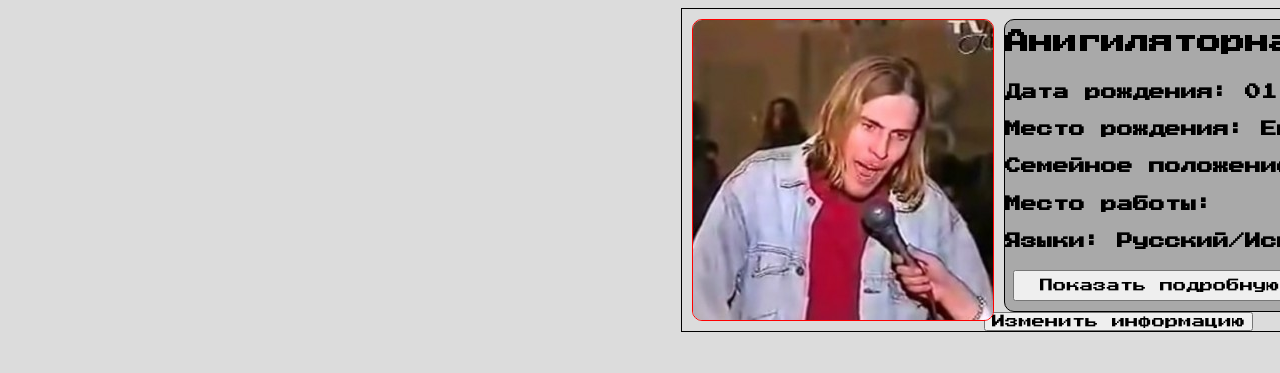
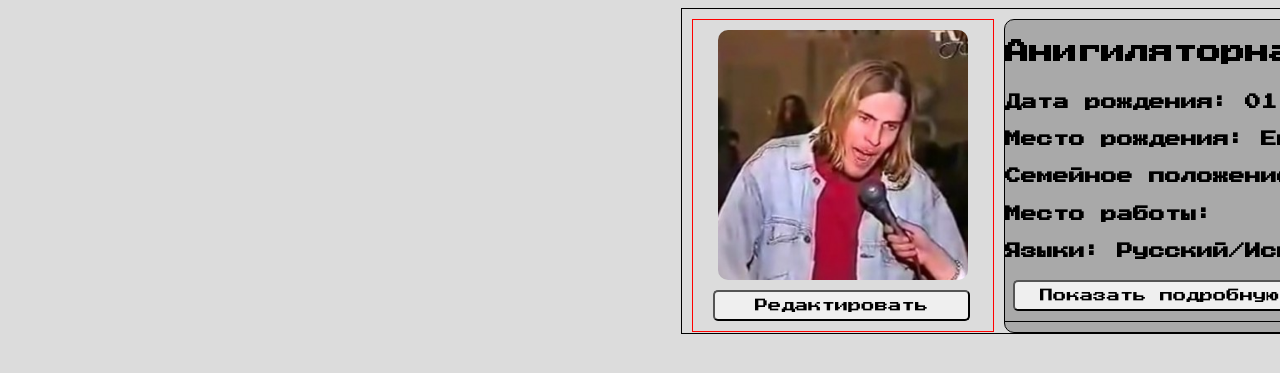
Before and after one commit to wildcat121/educationsite, a plain HTML site: page index.html in a window 1280 px wide. Shown: the part 93-466 px from the top of the page. Drawn offline with Linux system fonts and the light colour scheme.

Commit message:
upd 30.11

```diff
--- a/index.html
+++ b/index.html
@@ -26,8 +26,9 @@
     </header>
     <div class="main">
         <div class="main_info">
-            <div class="foto">
+            <div class="main1">
                 <img src="images/foto1.jpg" alt="">
+                <input type="button" value="Редактировать">
             </div>
             <div class="name">
                 <h2>Анигиляторная Пушка</h2>
@@ -39,9 +40,7 @@
                 <div class="butt">
                     <input type="button" value="Показать подробную информацию">
                 </div>
-            </div>
-            <div class="butt2">
-                <input type="button" value="Изменить информацию">
+                <div class="line"></div>
             </div>
         </div>
     </div>
--- a/style.css
+++ b/style.css
@@ -64,11 +64,12 @@ header {
     left: 20px;
     border: 1px solid black ;
     margin-top: 10px;
+    height: auto;
 }
 .name h2 {
     position: relative;
     display: inline-block;
-    margin-top: 10px;
+    margin-top: 20px;
 }
 .name h4 {
     margin-top: 10px;
@@ -78,16 +79,35 @@ header {
     left: 8px;
     padding: 7px 25px;
     margin-bottom: 10px;
+    border-radius: 5px;
 }
-.foto{
+.main1{
     float: left;
     position: relative;
     left: 10px;
+    margin-top: 10px;
+    border: 1px solid red ;
+    width: 300px;
+    height: auto;
 }
-.foto img {
+.main1 img {
     position: relative;
     display: inline-block;
+    height: 250px;
+    width: 250px;
     border-radius: 10px;
+    left: 25px;
     margin-top: 10px;
-    border: 1px solid red ;
 }
+.main1 input {
+    position: relative;
+    left: 20px;
+    margin-top: 10px;
+    padding: 7px 40px;
+    border-radius: 5px;
+    margin-bottom: 10px;
+}
+.line {
+    border-bottom: 1px solid black;
+    margin-bottom: 10px;
+}
```
